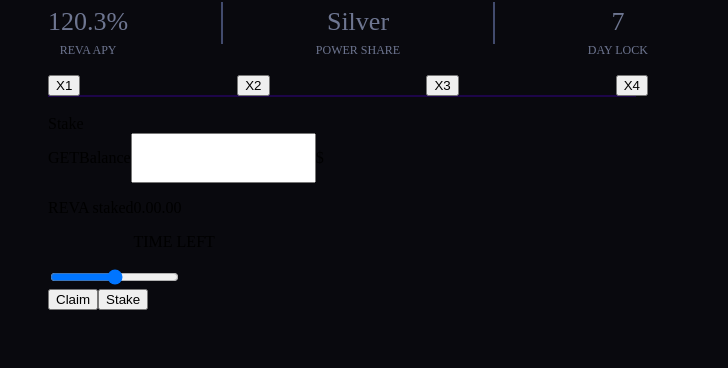
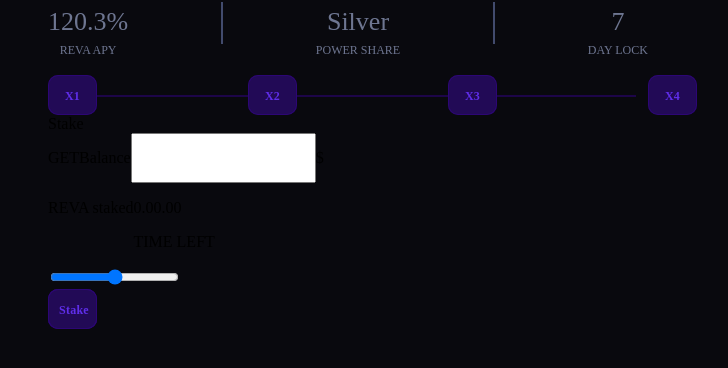
Before and after one commit to Bopchy/stake-app, a React (Create React App) app: page / in a window 1280 px wide. Shown: the part 190-558 px from the top of the page, without its empty margins (270-998 px from the left). Built offline with nearby package versions, Linux system fonts and the light colour scheme; a web font is replaced by a local one.

Commit message:
Update <Button />.

```diff
--- a/src/components/basic/Button/index.jsx
+++ b/src/components/basic/Button/index.jsx
@@ -1,10 +1,71 @@
 import React from "react";
 import styled from "styled-components";
+import {
+  PRIMARY_DARK,
+  PRIMARY_INACTIVE,
+  BORDER_INACTIVE,
+  PRIMARY_DEFAULT,
+  OFF_WHITE,
+} from "../../../utils/colors";
+import { POPPINS_SEMI_BOLDER } from "../../../utils/fonts";
 
-const ButtonComponent = styled.button``;
+const Wrapper = styled.div`
+  position: relative;
 
-const Button = ({ children, buttonType }) => (
-  <ButtonComponent buttonType={buttonType}>{children}</ButtonComponent>
+  button:active + span {
+    transform: scale(1.3);
+  }
+`;
+
+const ButtonComponent = styled.button`
+  ${POPPINS_SEMI_BOLDER}
+  color: ${PRIMARY_DEFAULT};
+  font-size: 0.75rem;
+  line-height: 1.25rem;
+  letter-spacing: 0.015625rem;
+  background-color: ${PRIMARY_INACTIVE};
+  height: 2.5rem;
+  width: 3.0625rem;
+  border-radius: 0.625rem;
+  box-sizing: border-box;
+  border: 0.0625rem solid ${BORDER_INACTIVE};
+  cursor: pointer;
+  padding: 0.625rem;
+  position: absolute;
+  z-index: 10;
+
+  .selected {
+    background-color: ${PRIMARY_DARK};
+    color: ${OFF_WHITE};
+  }
+
+  .submit-button {
+  }
+`;
+
+const ActiveStyleTransform = styled.span`
+  background-color: ${BORDER_INACTIVE};
+  border: 0.0625rem solid transparent;
+  box-sizing: border-box;
+  border-radius: 0.625rem;
+  height: 2.5rem;
+  width: 3.0625rem;
+  opacity: 0.9;
+  position: absolute;
+`;
+
+const Button = ({ children, onClick, type = "button", className, ...rest }) => (
+  <Wrapper>
+    <ButtonComponent
+      onClick={onClick}
+      type={type}
+      className={className}
+      {...rest}
+    >
+      {children}
+    </ButtonComponent>
+    <ActiveStyleTransform />
+  </Wrapper>
 );
 
 export default Button;
```
